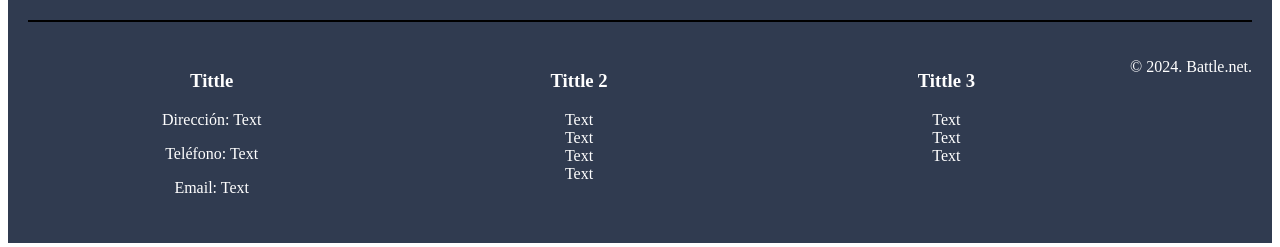
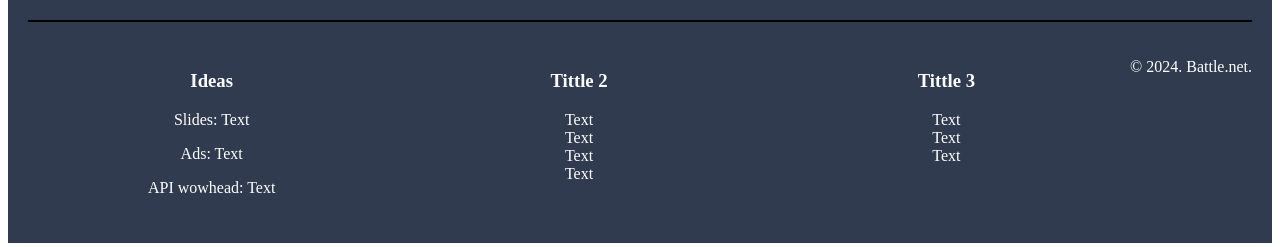
Before and after one commit to Andres-Sq/Bestiary, a React (Create React App) app: page / in a window 1280 px wide. Shown: the part 268-515 px from the top of the page. Built offline with nearby package versions, Linux system fonts and the light colour scheme.

Commit message:
Before Merge

```diff
--- a/src/components/Footer.jsx
+++ b/src/components/Footer.jsx
@@ -6,10 +6,10 @@ export const Footer = () => {
     <footer>
             <div className="footer-container">
                 <div className="footer-info">
-                    <h3>Tittle</h3>
-                    <p>Dirección: Text</p>
-                    <p>Teléfono: Text</p>
-                    <p>Email: Text</p>
+                    <h3>Ideas</h3>
+                    <p>Slides: Text</p>
+                    <p>Ads: Text</p>
+                    <p>API wowhead: Text</p>
                 </div>
                 <div className="footer-links">
                     <h3>Tittle 2</h3>
```
